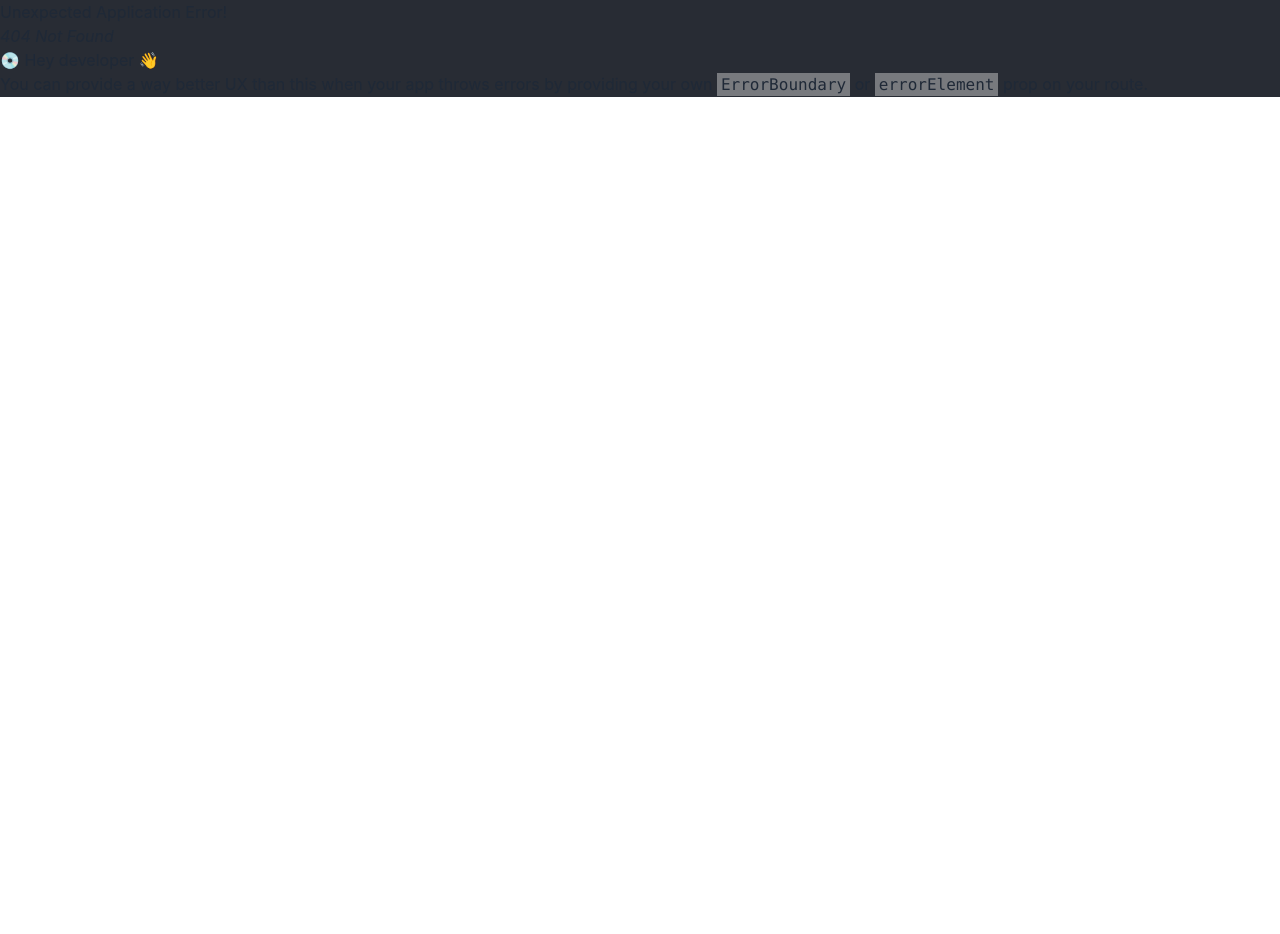
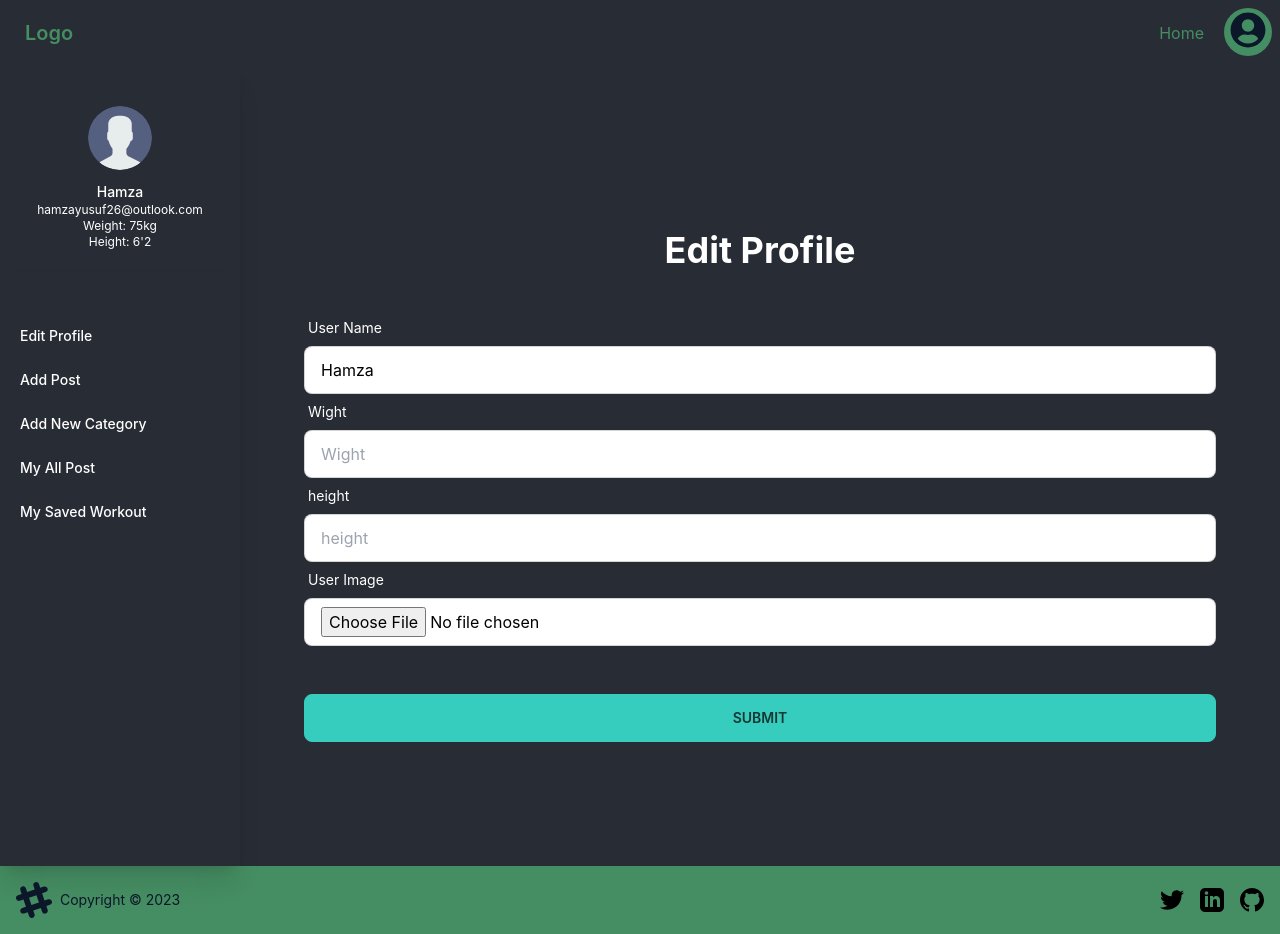
Before and after one commit to hamzayusuf1/workout-app, a React (Create React App) app in the folder client/: page /dashboard/editProfile in a window 1280 px wide. Before the commit this address had no page. Before the commit the page ends 800 px from the top, so only its background shows below. Built offline with nearby package versions, Linux system fonts and the light colour scheme.

Commit message:
added the edit profile page(similar to addpost)

```diff
--- /dev/null
+++ b/client/src/Components/DashboardComp/EditProfile/EditProfile.js
@@ -0,0 +1,89 @@
+import React from "react";
+import { useAppContext } from "../../../State/AppContext";
+
+import { toast } from "react-hot-toast";
+
+const EditProfile = () => {
+  const { userData } = useAppContext();
+
+  const handleSubmit = async (e) => {
+    e.preventDefault();
+  };
+  return (
+    <div className="m-16 w-full">
+      <h1 className="text-4xl font-bold text-center my-10 mt-10 md:mt-10 lg:mt-10 ">
+        Edit Profile
+      </h1>
+
+      <form onSubmit={handleSubmit} className="w-full">
+        <div className="form-control w-full ">
+          <label className="label">
+            <span className="label-text" style={{ color: "white" }}>
+              User Name
+            </span>
+          </label>
+
+          <input
+            style={{ color: "black" }}
+            type="text"
+            name="userName"
+            placeholder="Enter Your Name"
+            defaultValue={userData.firstName}
+            className="input input-bordered w-full "
+          />
+        </div>
+        <div className="form-control w-full ">
+          <label className="label">
+            <span className="label-text" style={{ color: "white" }}>
+              Wight
+            </span>
+          </label>
+
+          <input
+            style={{ color: "black" }}
+            type="text"
+            name="weight"
+            placeholder="Wight"
+            className="input input-bordered w-full "
+          />
+        </div>
+        <div className="form-control w-full ">
+          <label className="label">
+            <span className="label-text" style={{ color: "white" }}>
+              height
+            </span>
+          </label>
+
+          <input
+            style={{ color: "black" }}
+            type="text"
+            name="height"
+            placeholder="height"
+            className="input input-bordered w-full "
+          />
+        </div>
+
+        <div className="form-control w-full ">
+          <label className="label">
+            <span className="label-text" style={{ color: "white" }}>
+              User Image
+            </span>
+          </label>
+
+          <input
+            style={{ color: "black" }}
+            type="file"
+            accept="image/jpeg,image/png,image/jpg,image/gif,image/webp"
+            placeholder="Enter Image"
+            className="input input-bordered w-full py-2 "
+          />
+        </div>
+
+        <br />
+        <input className="btn btn-accent w-full mt-6" type="submit" />
+      </form>
+    </div>
+  );
+};
+
+export default EditProfile;
--- a/client/src/Layout/Routes.js
+++ b/client/src/Layout/Routes.js
@@ -8,6 +8,7 @@ import SignUp from "../Components/SignUp/SignUp";
 import Dashboard from "../Pages/Dashboard/Dashboard";
 import DashboardHome from "../Components/DashboardComp/DashboardHome/DashboardHome";
 import AddPost from "../Components/DashboardComp/AddPost/AddPost";
+import EditProfile from "../Components/DashboardComp/EditProfile/EditProfile";
 
 const router = createBrowserRouter([
   {
@@ -43,6 +44,10 @@ const router = createBrowserRouter([
             path: "/dashboard/addPost",
             element: <AddPost></AddPost>,
           },
+          {
+            path: "/dashboard/editProfile",
+            element: <EditProfile></EditProfile>,
+          },
         ],
       },
     ],
```
